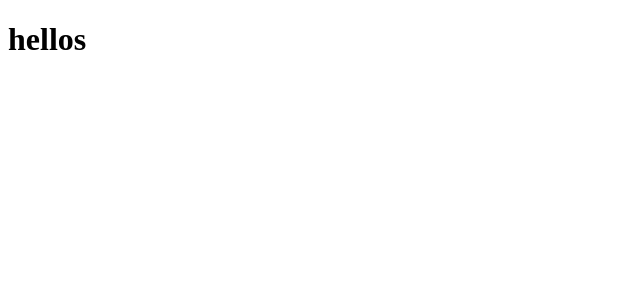
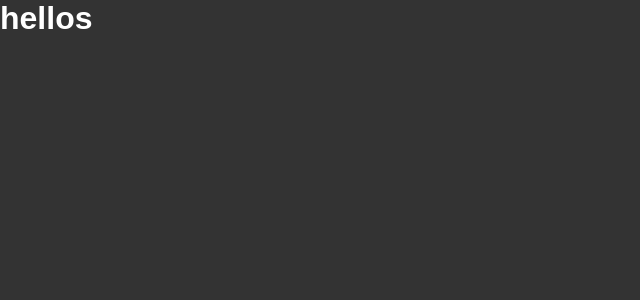
Before and after one commit to victorbadaro/jest-zustand-store, a React (Vite) app: page / in a window 1280 px wide. Shown: the top 300 px of the page, without its empty margins (0-640 px from the left). Built offline with nearby package versions, Linux system fonts and the light colour scheme.

Commit message:
feat: add basic styles

```diff
--- a/src/App.tsx
+++ b/src/App.tsx
@@ -1,3 +1,5 @@
+import './styles/global.css';
+
 export function App() {
 	return <h1>hellos</h1>;
 }
--- /dev/null
+++ b/src/styles/global.css
@@ -0,0 +1,21 @@
+* {
+	margin: 0;
+	padding: 0;
+	border: 0;
+	box-sizing: border-box;
+}
+
+body {
+	font-family: Arial, Helvetica, sans-serif;
+	background-color: #333;
+	color: #fff;
+}
+
+a {
+	text-decoration: none;
+	color: inherit;
+}
+
+button {
+	cursor: pointer;
+}
```
